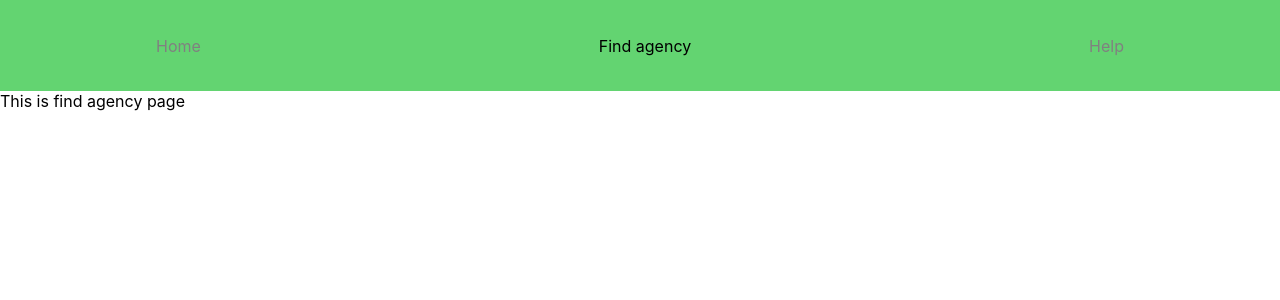
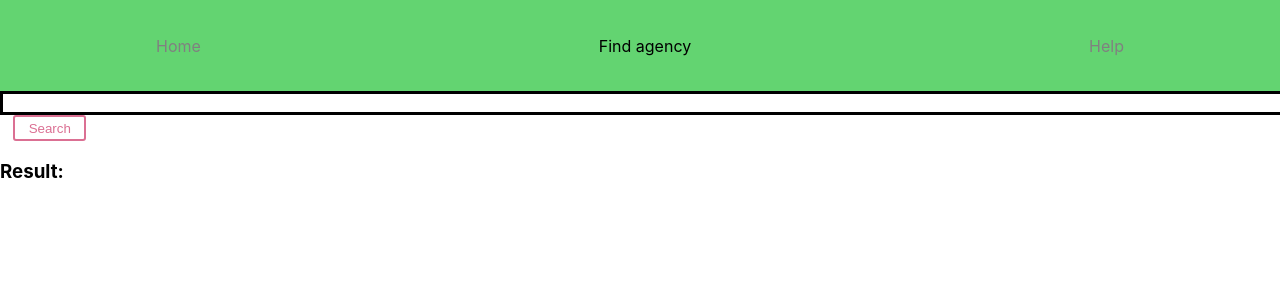
Before and after one commit to apuscos/FIT5120-Team24, a React (Create React App) app in the folder root4all/: page /findAgency in a window 1280 px wide. Shown: the top 300 px of the page. Built offline with nearby package versions, Linux system fonts and the light colour scheme.

Commit message:
1. Create result area to display some testing data

```diff
--- a/root4all/src/FindAgency.js
+++ b/root4all/src/FindAgency.js
@@ -1,11 +1,47 @@
-import React from 'react';
+import React, {useState} from 'react';
+import styled from "styled-components";
+
+const Button = styled.button`
+  background: transparent;
+  border-radius: 3px;
+  border: 2px solid palevioletred;
+  color: palevioletred;
+  margin: 0 1em;
+  padding: 0.25em 1em;
+`;
+
+const Input = styled.input`
+  font-size: 14px;
+  line-height: 1;
+  width: 100%;
+  border: solid black;
+`;
+
+async function callApi(inputVal, callback) {
+    console.log(inputVal)
+    callback(["test1", "test2", "test3"])
+}
 
 function FindAgency() {
+    const [input, setInput] = useState("");
+    const [result, setResult] = useState([]);
     return (
-        <div className="App">
-            This is find agency page
+        <div>
+            <Input onChange={e => setInput(e.target.value)}/>
+            <Button onClick={() => callApi(input, setResult)}>Search</Button>
+            <div>
+                <h3>Result:</h3>
+                <ul>
+                    {result.map((x,i) => {
+                            return (
+                                <li key={i}>{x}</li>
+                            )
+                        }
+                    )}
+                </ul>
+            </div>
         </div>
-    );
+    )
 }
 
 export default FindAgency;
--- a/root4all/src/Home.js
+++ b/root4all/src/Home.js
@@ -1,38 +1,14 @@
-import React, {useState} from 'react';
-import styled from "styled-components";
+import React from 'react';
 
 
-const Button = styled.button`
-  background: transparent;
-  border-radius: 3px;
-  border: 2px solid palevioletred;
-  color: palevioletred;
-  margin: 0 1em;
-  padding: 0.25em 1em;
-`;
-
-const Input = styled.input`
-  font-size: 14px;
-  line-height: 1;
-  width: 100%;
-  border: solid black;
 
 
-`;
-
-
-async function callApi(inputVal) {
-    console.log(inputVal)
-}
-
 function Home() {
-    const [input, setInput] = useState("");
     return (
         <div>
-            <Input onChange={e => setInput(e.target.value)} />
-            <Button onClick={() => callApi(input)}>Search</Button>
+            This is home page
         </div>
-    );
+);
 }
 
 export default Home;
```
